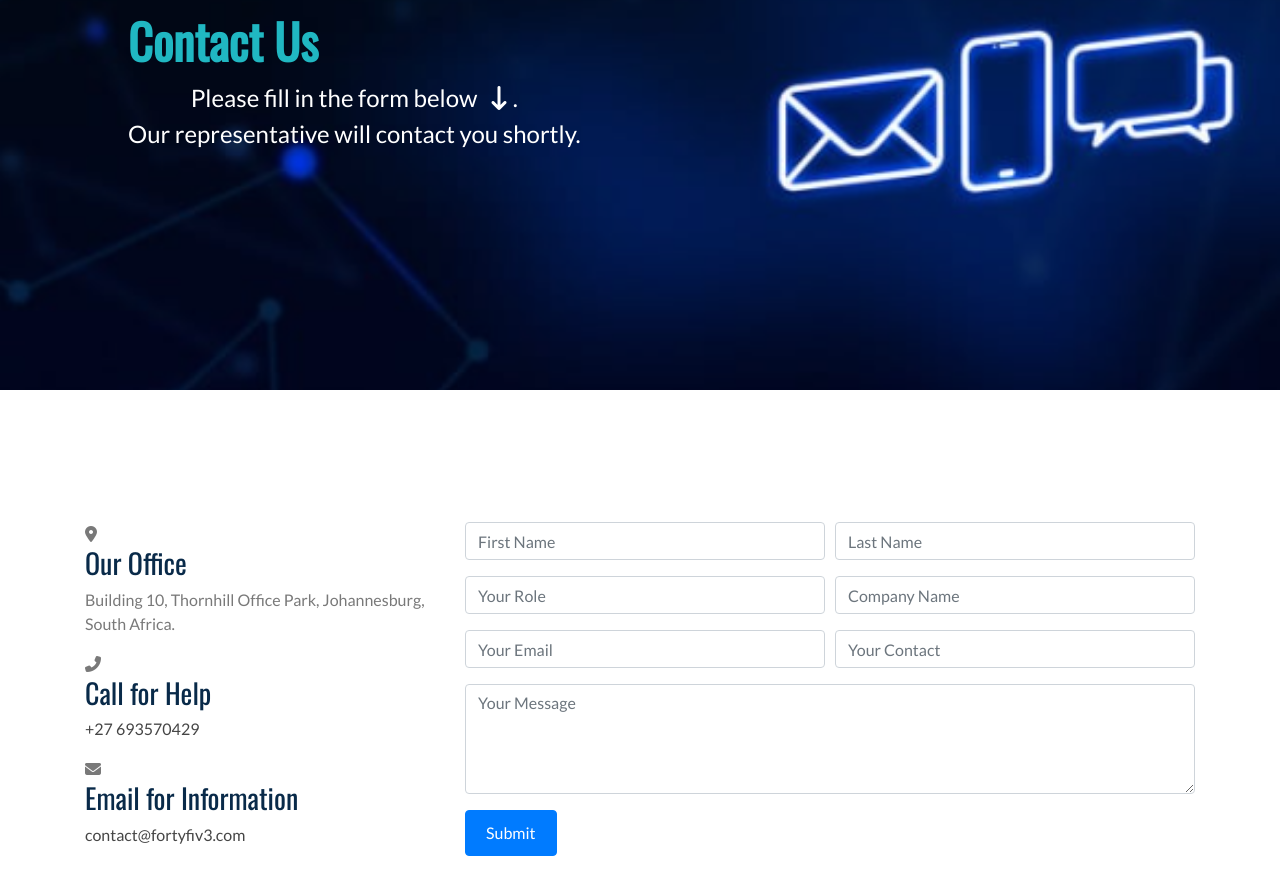
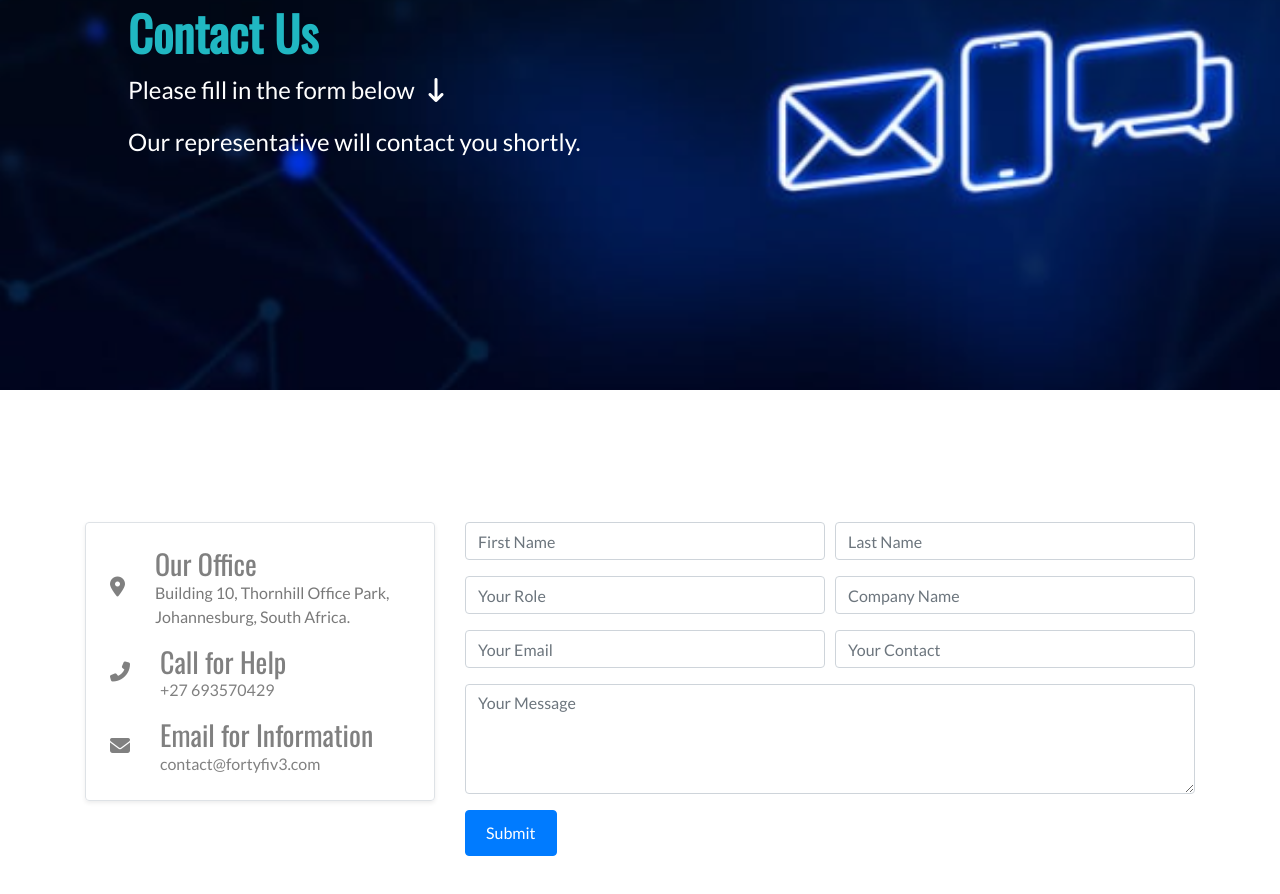
Before and after one commit to NV18Codes/FORTYFIV3, a website: page contact.html in a window 1280 px wide. Shown: the part 340-1234 px from the top of the page. Drawn offline with nearby package versions, Linux system fonts and the light colour scheme; grey boxes are pictures that could not be loaded.

Commit message:
changes are made

```diff
--- a/contact.html
+++ b/contact.html
@@ -167,7 +167,7 @@
     </div>
     <!-- Nav Bar End -->
     <!-- Page Header -->
-    <div class="contact-header">
+    <div class="contact-header text-center">
         <h1 style="color: #20b7c2;">Contact Us</h1>
 
         <p>
@@ -175,12 +175,16 @@
             <a href="#contactForm" class="scroll-link">
                 <i class="fa-solid fa-arrow-down-long fa-bounce"
                     style="font-size: 24px; color: #ffffff; margin-left: 8px;"></i>
-            </a>.
-            <br>Our representative will contact you shortly.
+            </a>
         </p>
+
+        <p>Our representative will contact you shortly.</p>
     </div>
 
 
+
+    <!-- Contact Section -->
+    <!-- Contact Section -->
 <!-- Contact Section -->
 <section class="contact mt-5">
     <div class="container text-center">
@@ -193,34 +197,51 @@
     </div>
 </section>
 
+
     <!-- Contact Details & Form -->
     <div class="container mt-4">
         <div class="row">
 
             <!-- Contact Info -->
 <div class="col-md-4">
-                <div class="contact-info">
-                    <div class="contact-icon"><i class="fa fa-map-marker-alt"></i></div>
-                    <div class="contact-text">
-                        <h3>Our Office</h3>
-                        <p>Building 10, Thornhill Office Park, Johannesburg, South Africa.</p>
+    <div class="contact-box p-4 border rounded shadow-sm">
+
+        <!-- Office Address -->
+        <div class="row align-items-center mb-3">
+            <div class="col-auto">
+                <i class="fa fa-map-marker-alt" style="font-size: 20px; color: grey;"></i>
+            </div>
+            <div class="col">
+                <h3 style="color: grey; margin: 0;">Our Office</h3>
+                <p style="margin: 0;">Building 10, Thornhill Office Park, Johannesburg, South Africa.</p>
             </div>
         </div>
-                <div class="contact-info">
-                    <div class="contact-icon"><i class="fa fa-phone-alt"></i></div>
-                    <div class="contact-text">
-                        <h3>Call for Help</h3>
-                        <p><a href="tel:+27693570429">+27 693570429</a></p>
+
+        <!-- Phone Number -->
+        <div class="row align-items-center mb-3">
+            <div class="col-auto">
+                <i class="fa fa-phone-alt" style="font-size: 20px; color: grey;"></i>
+            </div>
+            <div class="col">
+                <h3 style="color: grey; margin: 0;">Call for Help</h3>
+                <p style="margin: 0;"><a href="tel:+27693570429" style="color: grey; text-decoration: none;">+27 693570429</a></p>
             </div>
         </div>
-                <div class="contact-info">
-                    <div class="contact-icon"><i class="fa fa-envelope"></i></div>
-                    <div class="contact-text">
-                        <h3>Email for Information</h3>
-                        <p><a href="mailto:contact@fortyfiv3.com">contact@fortyfiv3.com</a></p>
+
+        <!-- Email -->
+        <div class="row align-items-center">
+            <div class="col-auto">
+                <i class="fa fa-envelope" style="font-size: 20px; color: grey;"></i>
+            </div>
+            <div class="col">
+                <h3 style="color: grey; margin: 0;">Email for Information</h3>
+                <p style="margin: 0;"><a href="mailto:contact@fortyfiv3.com" style="color: grey; text-decoration: none;">contact@fortyfiv3.com</a></p>
             </div>
         </div>
+
     </div>
+</div>
+
 
             <!-- Contact Form -->
             <!-- Contact Form -->
```
Lines whose indentation alone changed are shown as unchanged.
